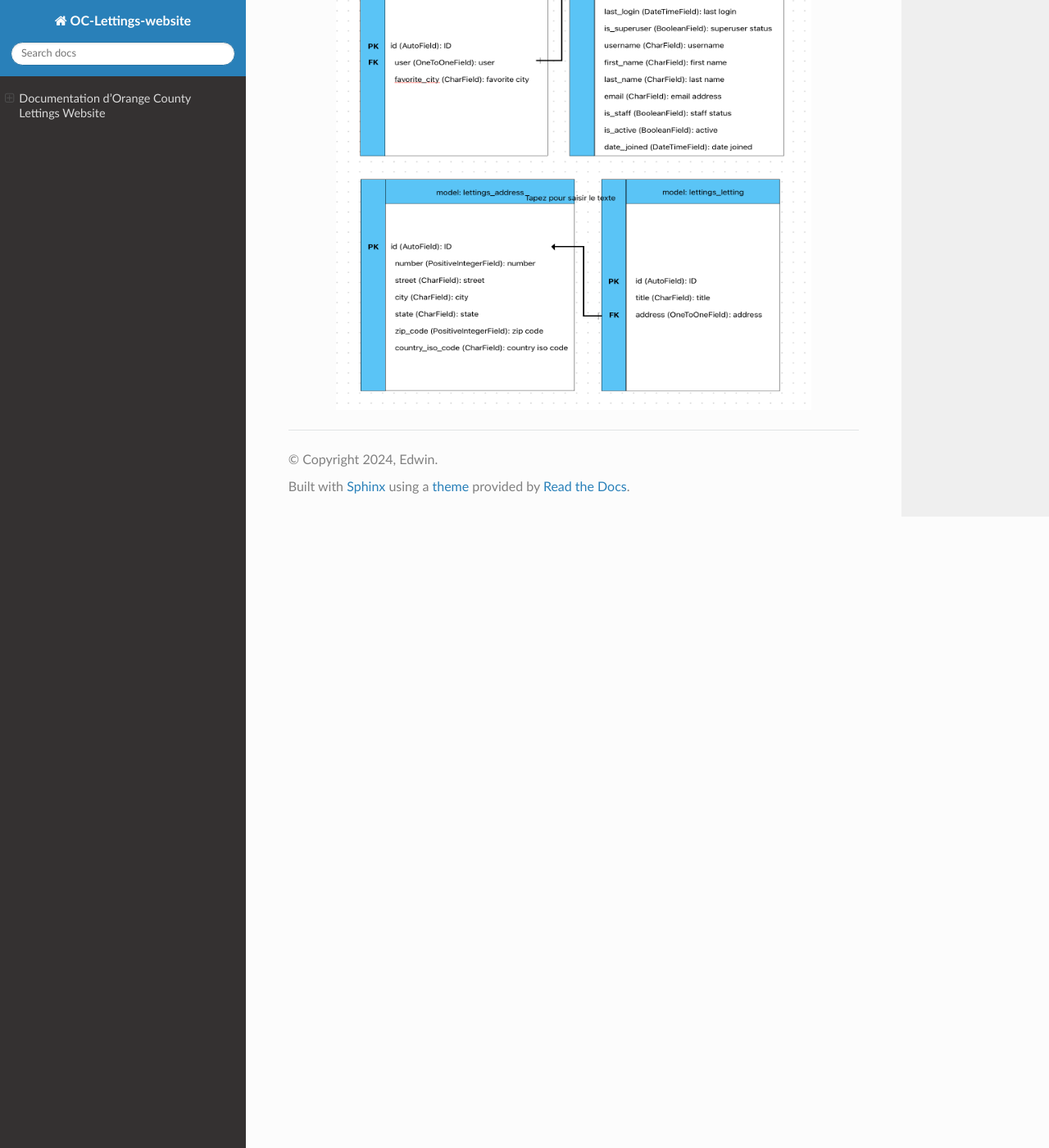
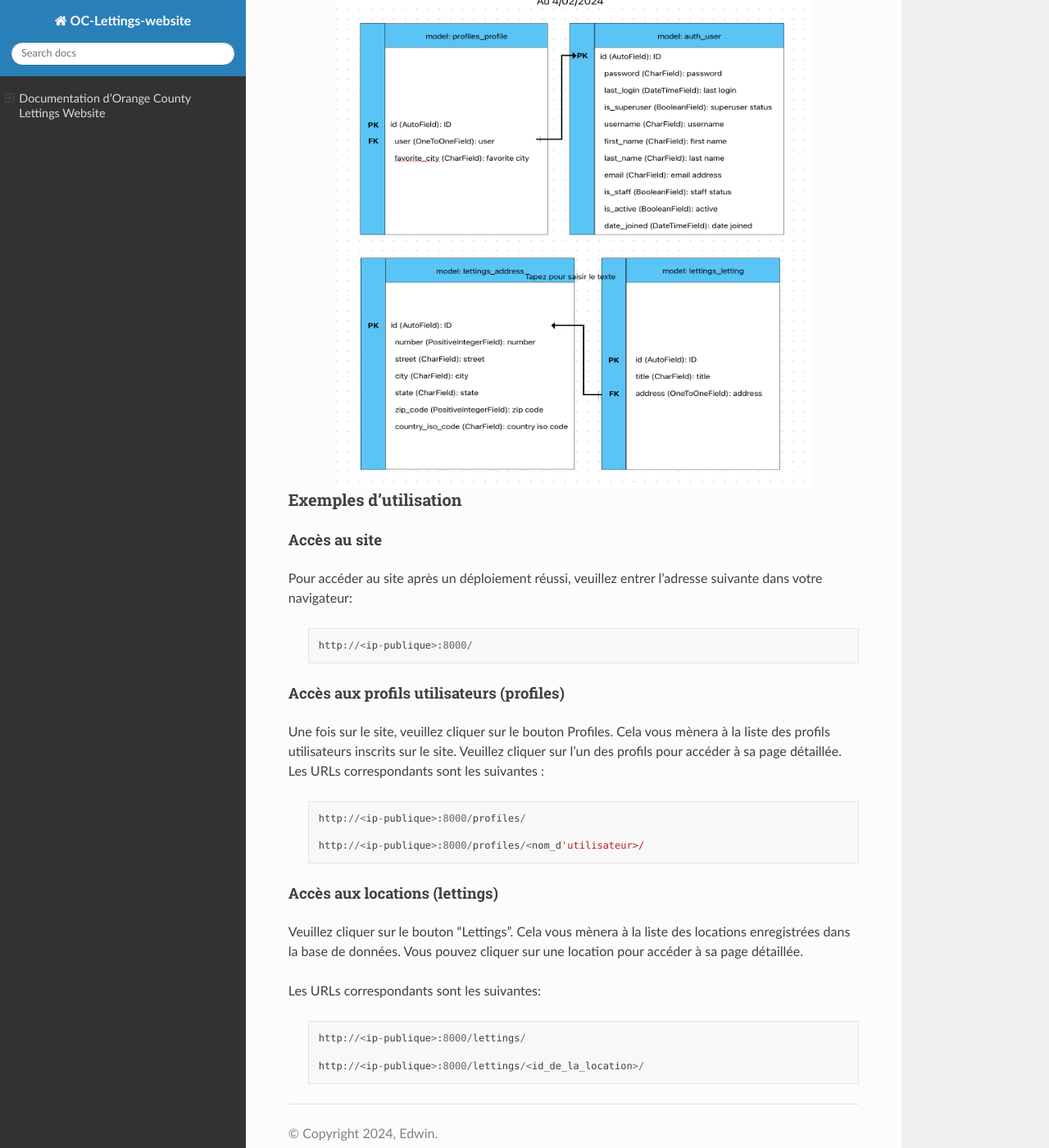
Before and after one commit to EdwinLRT/P13-OCLettings-V2, a Sphinx documentation site: the page built from docs/index.rst, in a window 1280 px wide and 1400 px high, scrolled down 5626 px. Shown: the whole window at 82% size. Built offline with Sphinx 7.4.7 and the Read the Docs theme 2.0.0, drawn with Linux system fonts in a browser that asks for light colours; some of the changed text lies outside the part shown.

Commit message:
Update documentation

```diff
--- a/docs/index.rst
+++ b/docs/index.rst
@@ -250,3 +250,39 @@ Le diagramme simplifié de la base de données est le suivant :
    :height: 620px
    :width: 580px
    :align: center
+
+Exemples d'utilisation
+----------------------
+
+Accès au site
+~~~~~~~~~~~~~
+Pour accéder au site après un déploiement réussi, veuillez entrer l’adresse suivante dans votre navigateur:
+
+   .. code-block::
+
+        http://<ip-publique>:8000/
+
+
+Accès aux profils utilisateurs (profiles)
+~~~~~~~~~~~~~~~~~~~~~~~~~~~~~~~~~~~~~~~~~
+Une fois sur le site, veuillez cliquer sur le bouton Profiles. Cela vous mènera à la liste des profils utilisateurs inscrits sur le site. Veuillez cliquer sur l’un des profils pour accéder à sa page détaillée. Les URLs correspondants sont les suivantes :
+
+   .. code-block::
+
+        http://<ip-publique>:8000/profiles/
+
+        http://<ip-publique>:8000/profiles/<nom_d'utilisateur>/
+
+
+Accès aux locations (lettings)
+~~~~~~~~~~~~~~~~~~~~~~~~~~~~~~
+Veuillez cliquer sur le bouton “Lettings”. Cela vous mènera à la liste des locations enregistrées dans la base de données.
+Vous pouvez cliquer sur une location pour accéder à sa page détaillée.
+
+Les URLs correspondants sont les suivantes:
+
+   .. code-block::
+
+        http://<ip-publique>:8000/lettings/
+
+        http://<ip-publique>:8000/lettings/<id_de_la_location>/
```
